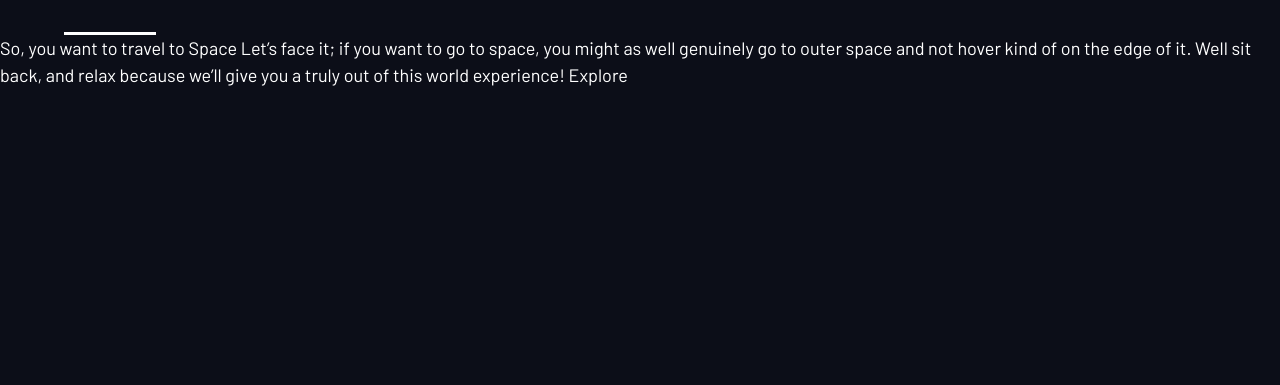
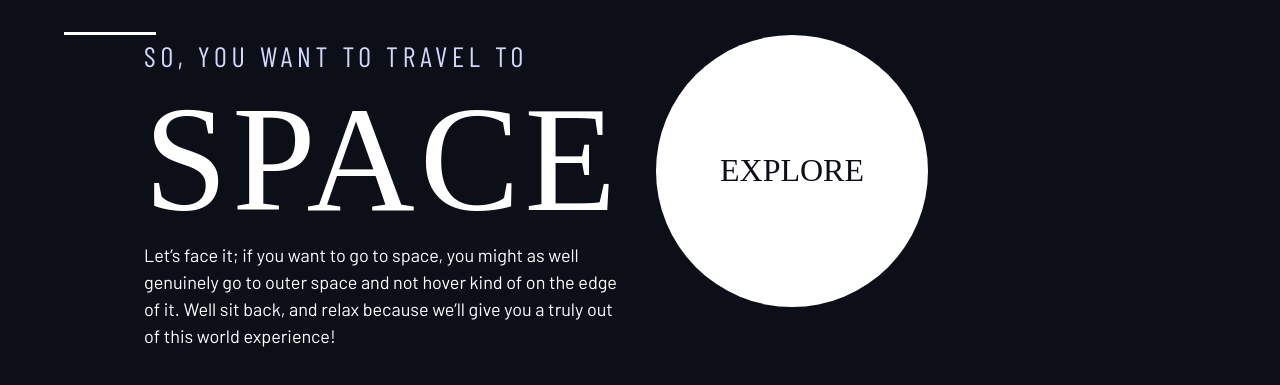
Before and after one commit to prymehat/Space, a plain HTML site: page starter-code/index.html in a window 1280 px wide. Shown: the part 59-444 px from the top of the page. Drawn offline with nearby package versions, Linux system fonts and the light colour scheme; a web font is replaced by a local one.

Commit message:
htmlUpdate

```diff
--- a/starter-code/index.html
+++ b/starter-code/index.html
@@ -29,14 +29,18 @@
           </ul>
         </nav>
       </header>
-
-  So, you want to travel to
-  Space
-  Let’s face it; if you want to go to space, you might as well genuinely go to
-  outer space and not hover kind of on the edge of it. Well sit back, and relax
-  because we’ll give you a truly out of this world experience!
-
-  Explore
+      <div class="grid-container">
+        <div>
+          <h1 class="ff-sans-cond text-accent letter-spacing-1 uppercase fs-500">So, you want to travel to
+            <span class="ff-serif text-white fs-900">Space</span></h1>
+          <p>Let’s face it; if you want to go to space, you might as well genuinely go to
+          outer space and not hover kind of on the edge of it. Well sit back, and relax
+          because we’ll give you a truly out of this world experience!</p>
+        </div>
+        <div>
+          <a href="#" class="large-button uppercase ff-serif fs-600 text-dark bg-white">Explore</a>
+        </div>
+      </div>
 
 
 </body>
```
